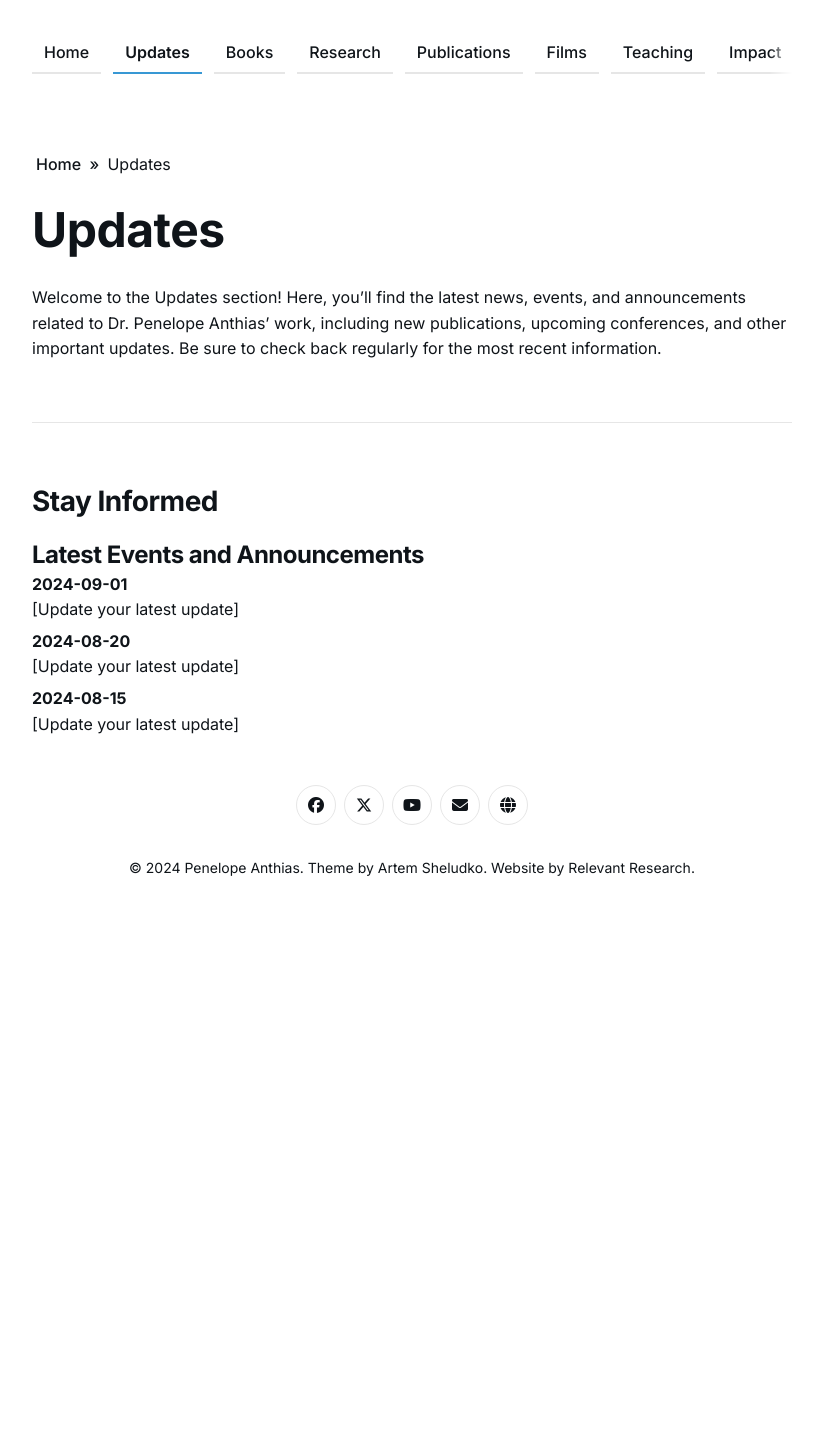
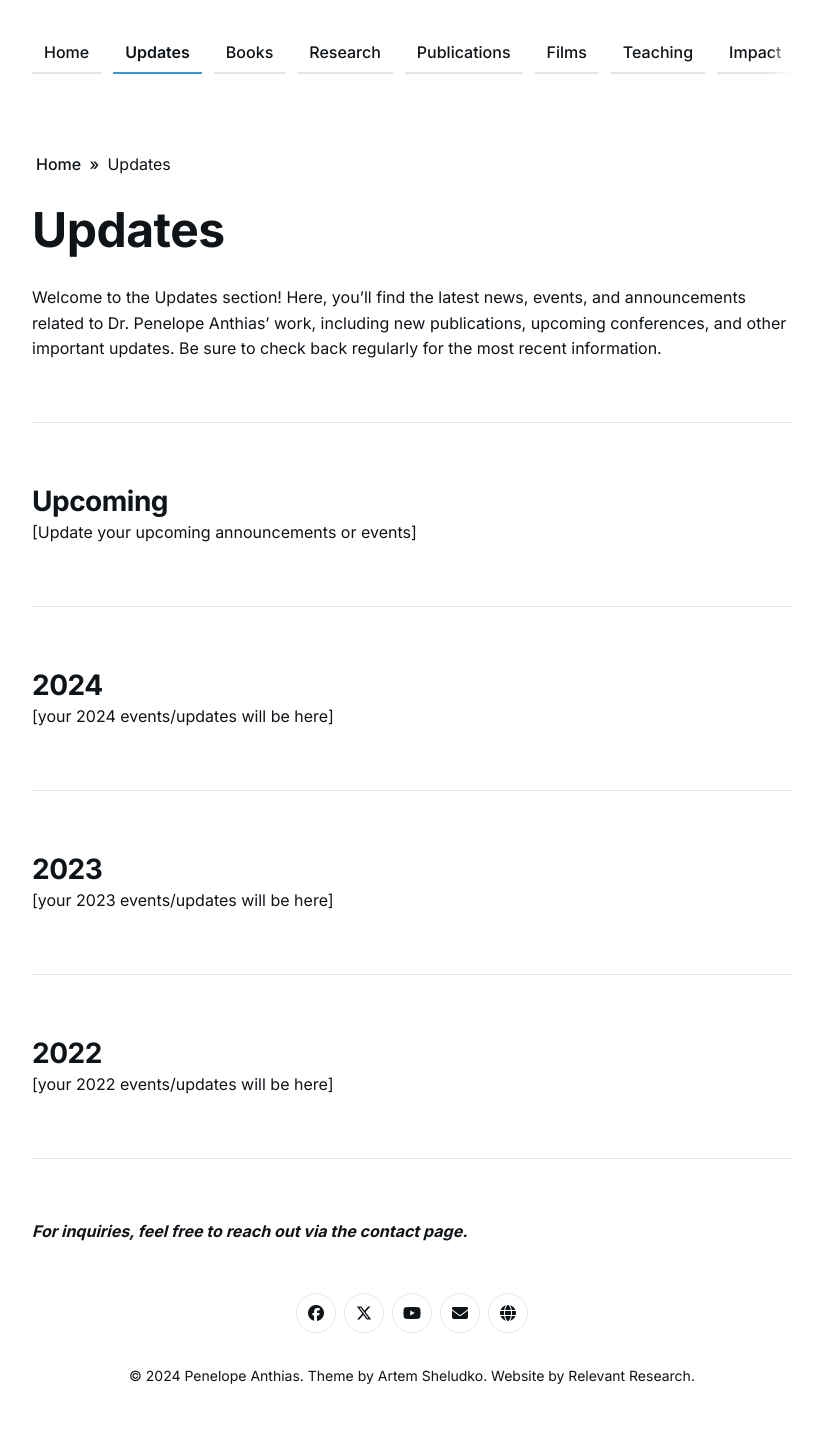
Before and after one commit to RelevantResearch/penelopeanthias, a Jekyll site: the page built from _pages/updates.md, in a window 1280 px wide. Shown: the whole page, without its empty margins (228-1051 px from the left). Built offline with Jekyll 4.4.1, drawn with Linux system fonts in a browser that asks for light colours; before the commit the page ends 928 px from its top, so only the background shows below that.

Commit message:
Revise “updates” page with new headings

```diff
--- a/_pages/updates.md
+++ b/_pages/updates.md
@@ -9,15 +9,29 @@ page_cover:
 Welcome to the Updates section! Here, you'll find the latest news, events, and announcements related to Dr. Penelope Anthias' work, including new publications, upcoming conferences, and other important updates. Be sure to check back regularly for the most recent information.
 
 ---
-## Stay Informed
 
-### Latest Events and Announcements
+## Upcoming
 
-**2024-09-01**
-[Update your latest update]
+[Update your upcoming announcements or events]
 
-**2024-08-20**
-[Update your latest update]
+---
 
-**2024-08-15**
-[Update your latest update]
+## 2024
+
+[your 2024 events/updates will be here]
+
+---
+
+## 2023
+
+[your 2023 events/updates will be here]
+
+---
+
+## 2022
+
+[your 2022 events/updates will be here]
+
+---
+
+***For inquiries, feel free to reach out via the contact page.***
```
